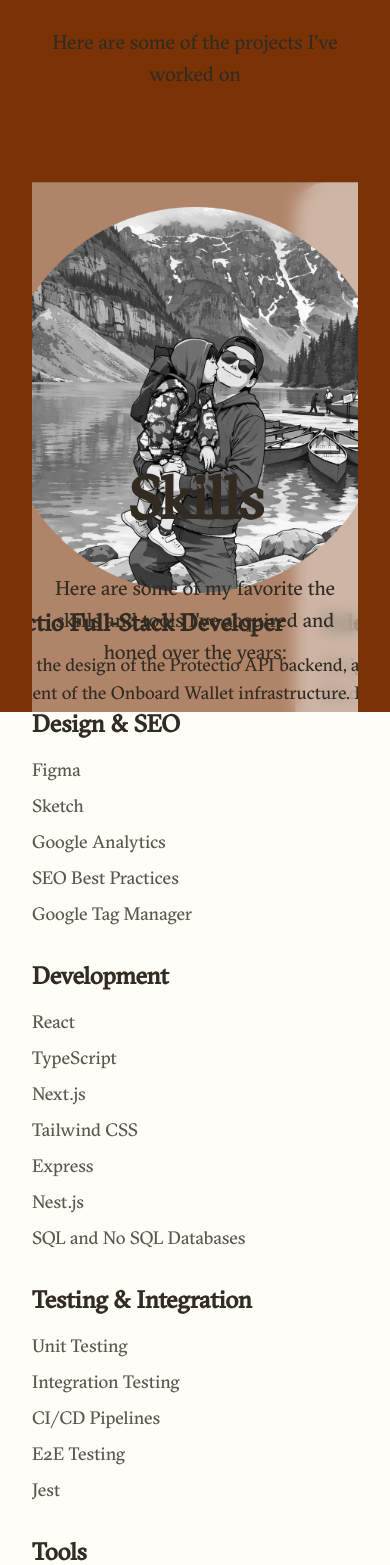
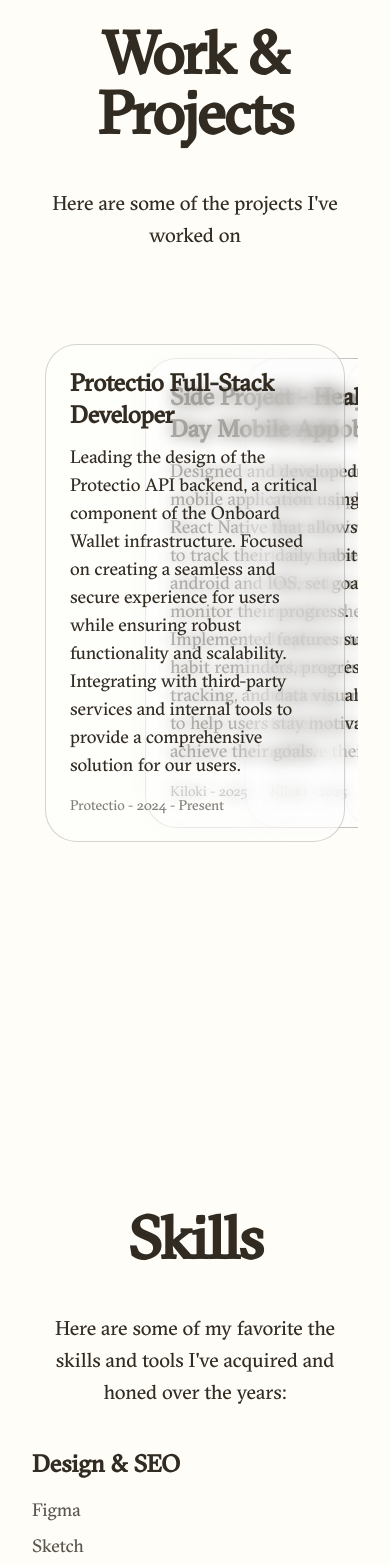
Before and after one commit to AlonsoORG/alonso-portfolio, a Next.js app: page / in a window 390 px wide. Shown: the part 1820-3385 px from the top of the page. Built offline with nearby package versions, Linux system fonts and the light colour scheme.

Commit message:
updae experience

```diff
--- a/app/page.tsx
+++ b/app/page.tsx
@@ -19,11 +19,11 @@
         <AboutSection />
       </FullPageSection>
 
-      <FullPageSection id="work" className="h-full bg-amber-900">
+      <FullPageSection id="work" className="!h-auto">
         <WorkSection />
       </FullPageSection>
 
-      <FullPageSection id="skills">
+      <FullPageSection id="skills" className="!h-auto">
         <SkillsSection />
       </FullPageSection>
 
--- a/src/components/pages/SkillsSection.tsx
+++ b/src/components/pages/SkillsSection.tsx
@@ -39,7 +39,7 @@
   ];
 
   return (
-    <div className="flex justify-center flex-col h-screen">
+    <div className="flex justify-center flex-col min-h-screen h-auto">
       <div className="flex flex-col items-center text-center w-full py-20 gap-10">
         <h2 className="text-6xl font-semibold tracking-tight">Skills</h2>
 
--- a/src/components/pages/WorkSection.tsx
+++ b/src/components/pages/WorkSection.tsx
@@ -50,10 +50,25 @@
 export const WorkSection = () => {
   const [hoveredCard, setHoveredCard] = useState<number | null>(null);
   const [selectedCard, setSelectedCard] = useState<number | null>(null);
+  const [isMobile, setIsMobile] = useState(false);
   const router = useRouter();
 
-  const CARD_WIDTH = 500;
-  const PEEK_WIDTH = 350; // Amount of card visible when stacked
+  // Responsive card dimensions
+  const CARD_WIDTH = isMobile ? 300 : 500;
+  const PEEK_WIDTH = isMobile ? 100 : 350; // Amount of card visible when stacked
+
+  // Handle responsive layout
+  useEffect(() => {
+    const handleResize = () => {
+      setIsMobile(window.innerWidth < 768);
+    };
+
+    // Set initial value
+    handleResize();
+
+    window.addEventListener("resize", handleResize);
+    return () => window.removeEventListener("resize", handleResize);
+  }, []);
 
   // Restore scroll position when returning from detail page
   useEffect(() => {
@@ -81,8 +96,8 @@
   };
 
   return (
-    <div className="flex justify-center flex-col h-full ">
-      <div className="flex flex-col justify-center items-center text-center h-full w-full gap-10 ">
+    <div className="flex justify-center flex-col min-h-[150vh] py-20">
+      <div className="flex flex-col justify-center items-center text-center w-full gap-10 pb-20">
         <h2 className="text-6xl font-semibold tracking-tight">
           Work & Projects
         </h2>
@@ -93,11 +108,13 @@
           </p>
         </div>
 
-        <div className="w-full overflow-x-auto scrollbar-elegant scroll-smooth">
-          <div className="relative h-[800px] flex items-center justify-center px-8 md:px-16">
+        <div className="w-full max-w-6xl">
+          <div className="w-full overflow-x-auto scrollbar-elegant scroll-smooth overflow-y-hidden">
+            <div className="relative h-[600px] md:h-[800px] flex items-center justify-center  px-8 md:px-16">
               {experiences.map((experience, index) => {
                 const isActive =
-                hoveredCard === experience.id || selectedCard === experience.id;
+                  hoveredCard === experience.id ||
+                  selectedCard === experience.id;
                 const activeIndex = experiences.findIndex(
                   (exp) => exp.id === (hoveredCard || selectedCard),
                 );
@@ -153,5 +170,6 @@
           </div>
         </div>
       </div>
+    </div>
   );
 };
--- a/src/components/ui/experienceCard.tsx
+++ b/src/components/ui/experienceCard.tsx
@@ -20,7 +20,7 @@
       className="border border-foreground/20 rounded-4xl p-6 text-left bg-white/40 backdrop-blur-sm"
       id={id.toString()}
     >
-      <div className="flex items-center justify-center mb-4">
+      <div className="hidden md:flex items-center justify-center mb-4 ">
         <Image src={imageSrc} alt="Protectio" width={386} height={386} />
       </div>
       <h3 className="text-2xl font-semibold mb-3">{title}</h3>
```
Lines whose indentation alone changed are shown as unchanged.
